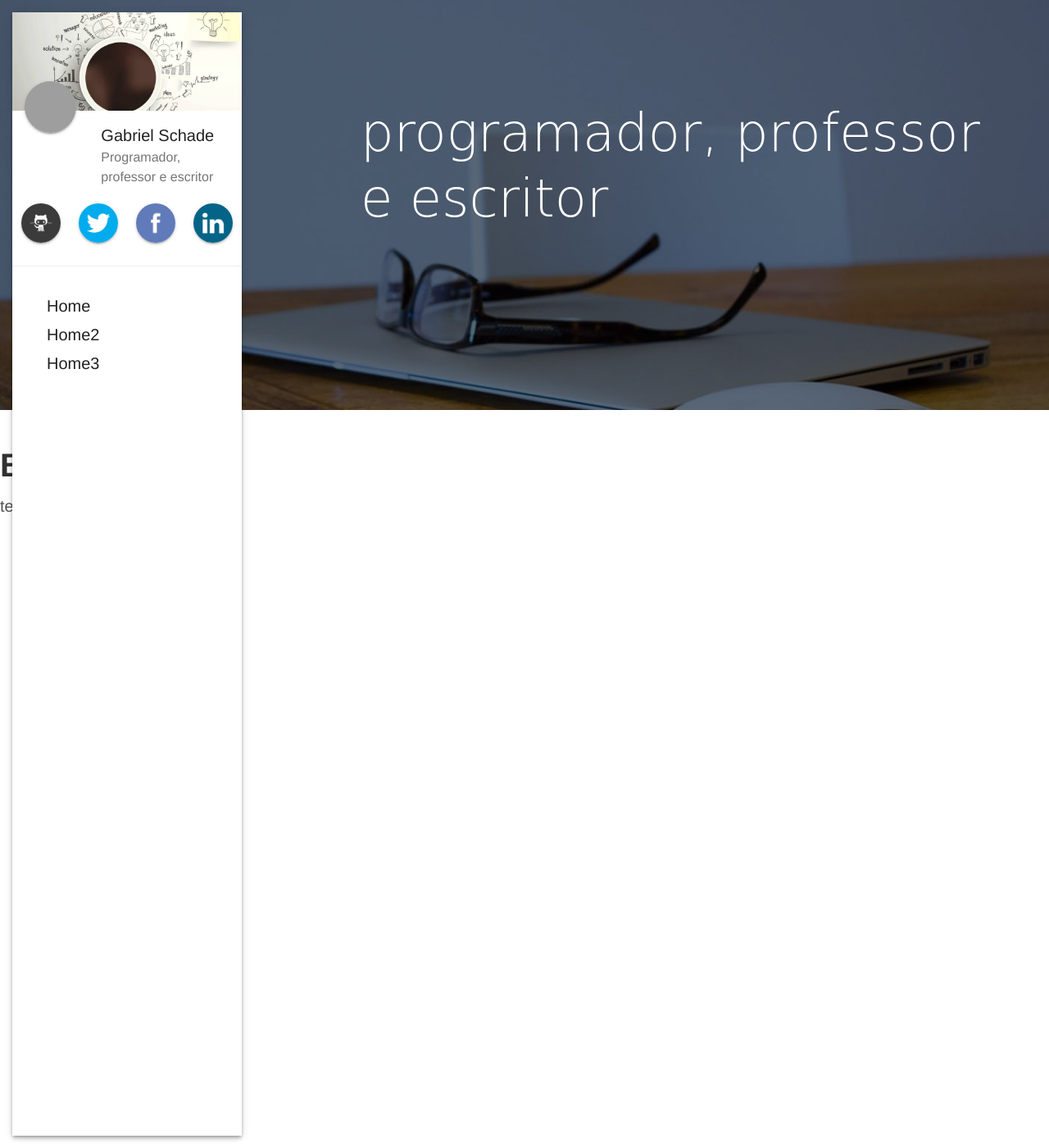
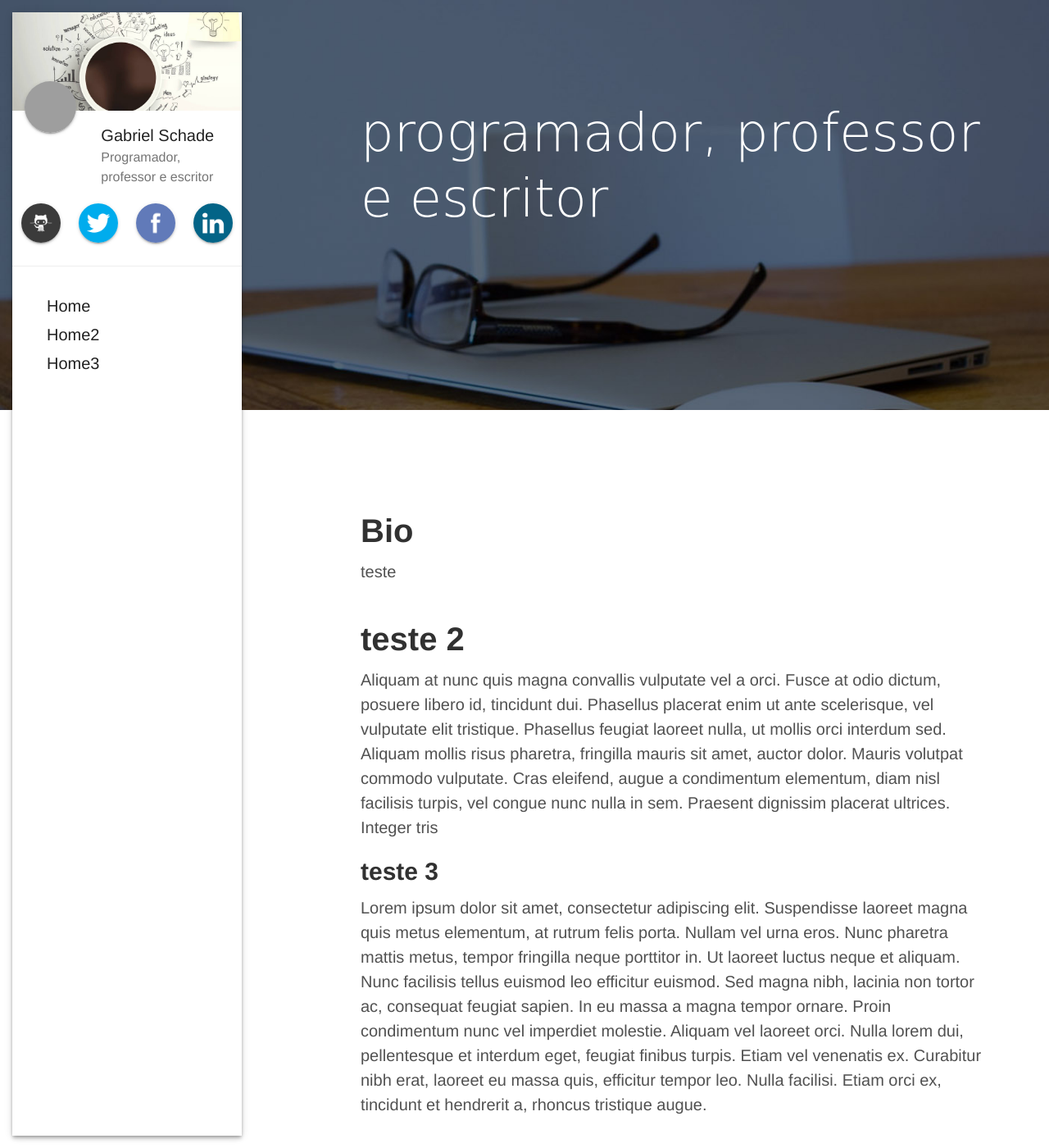
Before and after one commit to gabrielschade/gabrielschade.github.io, a Jekyll site: the page built from about.md, in a window 1280 px wide and 1400 px high. Shown: the whole window at 82% size. Built offline with Jekyll 4.4.1, drawn with Linux system fonts in a browser that asks for light colours; nearby versions of some CDN libraries; comment, search, counter and statistics services are not loaded; grey boxes are pictures that could not be loaded.

Commit message:
about-test

```diff
--- /dev/null
+++ b/_layouts/parallax-page.html
@@ -0,0 +1,7 @@
+---
+layout: parallax
+---
+
+<div class="content container">
+    {{ content }}
+</div>
--- a/about.md
+++ b/about.md
@@ -14,3 +14,10 @@ parallax-text: >
 
 # Bio
 teste
+
+# teste 2
+Aliquam at nunc quis magna convallis vulputate vel a orci. Fusce at odio dictum, posuere libero id, tincidunt dui. Phasellus placerat enim ut ante scelerisque, vel vulputate elit tristique. Phasellus feugiat laoreet nulla, ut mollis orci interdum sed. Aliquam mollis risus pharetra, fringilla mauris sit amet, auctor dolor. Mauris volutpat commodo vulputate. Cras eleifend, augue a condimentum elementum, diam nisl facilisis turpis, vel congue nunc nulla in sem. Praesent dignissim placerat ultrices. Integer tris
+
+## teste 3
+
+Lorem ipsum dolor sit amet, consectetur adipiscing elit. Suspendisse laoreet magna quis metus elementum, at rutrum felis porta. Nullam vel urna eros. Nunc pharetra mattis metus, tempor fringilla neque porttitor in. Ut laoreet luctus neque et aliquam. Nunc facilisis tellus euismod leo efficitur euismod. Sed magna nibh, lacinia non tortor ac, consequat feugiat sapien. In eu massa a magna tempor ornare. Proin condimentum nunc vel imperdiet molestie. Aliquam vel laoreet orci. Nulla lorem dui, pellentesque et interdum eget, feugiat finibus turpis. Etiam vel venenatis ex. Curabitur nibh erat, laoreet eu massa quis, efficitur tempor leo. Nulla facilisi. Etiam orci ex, tincidunt et hendrerit a, rhoncus tristique augue.
```
Also changed, not shown: other parts of about.md (+1 -1 lines).
